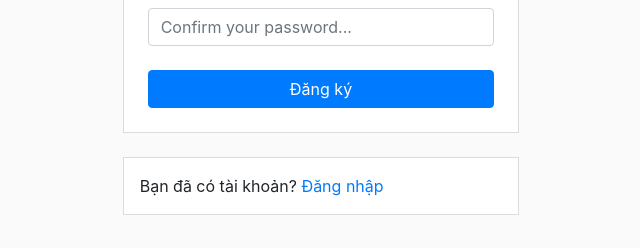
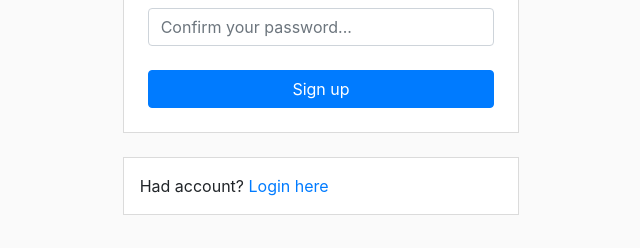
Before and after one commit to tuan1412/ig-clone-ui, a React (Create React App) app: page /signup in a window 1280 px wide. Shown: the part 381-629 px from the top of the page, without its empty margins (319-959 px from the left). Built offline with nearby package versions, Linux system fonts and the light colour scheme; no server answers.

Commit message:
add validate form

```diff
--- a/package.json
+++ b/package.json
@@ -3,6 +3,7 @@
   "version": "0.1.0",
   "private": true,
   "dependencies": {
+    "@hookform/resolvers": "^1.3.1",
     "@testing-library/jest-dom": "^5.11.6",
     "@testing-library/react": "^11.1.2",
     "@testing-library/user-event": "^12.2.2",
@@ -17,13 +18,15 @@
     "react-facebook-login": "^4.1.1",
     "react-feather": "^2.0.9",
     "react-google-login": "^5.2.1",
+    "react-hook-form": "^6.14.0",
     "react-images-upload": "^1.2.8",
     "react-loading-skeleton": "^2.1.1",
     "react-router-dom": "^5.2.0",
     "react-scripts": "4.0.0",
     "react-social-login-buttons": "^3.1.0",
     "socket.io-client": "^3.0.4",
-    "web-vitals": "^0.2.4"
+    "web-vitals": "^0.2.4",
+    "yup": "^0.32.8"
   },
   "scripts": {
     "dev": "react-scripts start",
--- a/src/App.js
+++ b/src/App.js
@@ -1,5 +1,5 @@
 import { useState, useEffect, createContext, useContext, useRef } from 'react';
-import { Route, Switch } from 'react-router-dom';
+import { Route, Switch, useHistory } from 'react-router-dom';
 import socketIOClient from 'socket.io-client';
 
 import Login from './pages/Login';
@@ -24,6 +24,7 @@ function App() {
   const [user, setUser] = useState(null);
   const [verifying, setVerifying] = useState(true);
   const socket = useRef();
+  const history = useHistory();
 
   useEffect(() => {
     try {
@@ -57,12 +58,24 @@ function App() {
     fetchUserInfo();
   }, []);
 
+  const login = ({ user, token }) => {
+    localStorage.setItem('token', token);
+    setUser(user);
+    return history.push('/');
+  }
+
+  const logout = () => {
+    localStorage.removeItem('token');
+    setUser(null);
+    return history.push('/login');
+  }
+
   if (verifying) {
     return <LoadingPage />
   };
 
   return (
-    <AuthContext.Provider value={{ user, setUser }}>
+    <AuthContext.Provider value={{ user, login, logout }}>
       <SocketContext.Provider value={socket.current}>
         <div className="App">
           <Switch>
--- a/src/pages/Login/index.js
+++ b/src/pages/Login/index.js
@@ -1,5 +1,5 @@
 import { useState } from 'react';
-import { Link, useHistory, useLocation } from 'react-router-dom';
+import { Link, useLocation } from 'react-router-dom';
 import {
   Container,
   Row,
@@ -7,57 +7,58 @@ import {
   Form,
   Alert
 } from 'react-bootstrap';
+import GoogleLogin from 'react-google-login';
+import FacebookLogin from 'react-facebook-login/dist/facebook-login-render-props';
+import { FacebookLoginButton, GoogleLoginButton } from 'react-social-login-buttons';
+import { useForm } from 'react-hook-form';
+import { yupResolver } from '@hookform/resolvers/yup';
+import * as yup from "yup";
+
 import Button from '../../components/Button'
 import api from '../../api/client';
+import LoadingPage from '../../components/LoadingPage';
+
 import { useAuth } from '../../App';
-import FacebookLogin from 'react-facebook-login/dist/facebook-login-render-props';
-import GoogleLogin from 'react-google-login';
-import { FacebookLoginButton, GoogleLoginButton } from "react-social-login-buttons";
-import LoadingPage from '../../components/LoadingPage';
 
 import './style.css';
 
+const schema = yup.object().shape({
+  username: yup
+    .string()
+    .email(),
+  password: yup
+    .string()
+    .min(6)
+});
+
 function Login() {
-  const { setUser } = useAuth();
-  const [form, setForm] = useState({
-    email: '',
-    password: '',
+  const { login } = useAuth();
+  const { register, handleSubmit, errors } = useForm({
+    resolver: yupResolver(schema),
   });
+
   const { search } = useLocation();
-
   const [error, setError] = useState('');
   const [loading, setLoading] = useState(false);
   const [loadingOauth, setLoadingOauth] = useState(false);
 
-  const history = useHistory();
-
-  const { email, password } = form;
-
-  const handleInputForm = (event) => {
-    const { name, value } = event.target;
-    setForm({
-      ...form,
-      [name]: value
-    });
-  };
-
-  const handleSumitForm = async () => {
+  const onSubmit = async (form) => {
+    const { username, password } = form;
     try {
       setLoading(true);
-      const res = await api.post('/auth/login', { username: email, password });
+      const res = await api.post('/auth/login', { username, password });
       setLoading(false);
       if (res && res.success) {
-        const { token } = res.data;
-        localStorage.setItem('token', token);
-        setUser(res.data)
-        return history.push('/');
+        const { token, ...user } = res.data;
+        return login({ user, token })
       }
       setError('Something went wrong');
+      setLoading(false);
     } catch (error) {
-      console.log(error);
       setLoading(false);
       setError('Something went wrong');
     }
+
   }
 
   const responseGoogle = async (response) => {
@@ -67,14 +68,12 @@ function Login() {
       const res = await api.post('/auth/login/oauth', { oauthId: googleId, username: email });
       setLoadingOauth(false);
       if (res && res.success) {
-        const { token } = res.data;
-        localStorage.setItem('token', token);
-        setUser(res.data)
-        return history.push('/');
+        const { token, ...user } = res.data;
+        return login({ user, token })
       }
+      setLoading(false);
       setError('Something went wrong');
     } catch (error) {
-      console.log(error);
       setLoadingOauth(false);
       setError('Something went wrong');
     }
@@ -87,14 +86,12 @@ function Login() {
       const res = await api.post('/auth/login/oauth', { oauthId: id, username: email });
       if (res && res.success) {
         setLoadingOauth(false);
-        const { token } = res.data;
-        localStorage.setItem('token', token);
-        setUser(res.data)
-        return history.push('/');
+        const { token, ...user } = res.data;
+        return login({ user, token })
       }
+      setLoading(false);
       setError('Something went wrong');
     } catch (error) {
-      console.log(error);
       setLoadingOauth(false);
       setError('Something went wrong');
     }
@@ -104,37 +101,56 @@ function Login() {
     return <LoadingPage />
   };
 
+  console.log(errors);
   return (
     <Container className="Login" fluid>
       <Row className="vh-100 justify-content-md-center align-items-center">
         <Col xs="12" md="4">
-          <Form className="card-wrapper p-4" onSubmit={(event) => event.preventDefault()}>
+          <div className="card-wrapper p-4">
+            <Form onSubmit={handleSubmit(onSubmit)} noValidate>
               <h4 className="mb-4">MindX Images</h4>
               <div className="mb-4">
                 {error && (
                   <Form.Group>
-                  <Alert variant="danger">{error}</Alert>
+                    <Alert
+                      variant="danger"
+                      onClose={() => setError('')}
+                      dismissible
+                    >
+                      {error}
+                    </Alert>
                   </Form.Group>
                 )}
                 <Form.Group>
                   <Form.Control
-                  type="email"
-                  name="email"
+                    ref={register}
+                    name="username"
                     placeholder="Enter your email..."
-                  value={email}
-                  onChange={handleInputForm}
+                    isInvalid={errors.username}
                   />
+                  {errors.username && (
+                    <Form.Control.Feedback type="invalid">
+                      {errors.username.message}
+                    </Form.Control.Feedback>
+                  )}
                 </Form.Group>
                 <Form.Group>
                   <Form.Control
+                    ref={register}
                     type="password"
                     name="password"
                     placeholder="Enter your password..."
-                  value={password}
-                  onChange={handleInputForm} />
+                    isInvalid={errors.password}
+                  />
+                  {errors.password && (
+                    <Form.Control.Feedback type="invalid">
+                      {errors.password.message}
+                    </Form.Control.Feedback>
+                  )}
                 </Form.Group>
               </div>
-            <Button onClick={handleSumitForm} loading={loading} type="submit" block variant="primary">Đăng nhập</Button>
+              <Button loading={loading} type="submit" block variant="primary">Đăng nhập</Button>
+            </Form>
             <div className="text-center my-3">Or login with</div>
             <div className="social-button">
               <FacebookLogin
@@ -152,9 +168,9 @@ function Login() {
                 cookiePolicy={'single_host_origin'}
               />
             </div>
-          </Form>
+          </div>
           <div className="card-wrapper mt-4 p-3">
-            <div>Bạn không có tài khoản? <Link to="/signup">Đăng ký</Link></div>
+            <div>No account? <Link to="/signup">Sign up here</Link></div>
           </div>
         </Col>
       </Row>
--- a/src/pages/Signup/index.js
+++ b/src/pages/Signup/index.js
@@ -1,5 +1,5 @@
 import { useState } from 'react';
-import { Link, useHistory } from 'react-router-dom';
+import { Link } from 'react-router-dom';
 import {
   Container,
   Row,
@@ -8,99 +8,116 @@ import {
   Alert
 } from 'react-bootstrap';
 import Button from '../../components/Button'
+import { useForm } from 'react-hook-form';
+import { yupResolver } from '@hookform/resolvers/yup';
+import * as yup from "yup";
 
 import api from '../../api/client';
 
 import './style.css';
 import { useAuth } from '../../App';
 
+const schema = yup.object().shape({
+  username: yup
+    .string()
+    .email(),
+  password: yup
+    .string()
+    .min(6),
+  confirmPassword: yup.string()
+    .oneOf([yup.ref('password')], 'confirm password not match')
+});
+
 function SignUp() {
-  const { setUser } = useAuth();
-  const [form, setForm] = useState({
-    email: '',
-    password: '',
-    confirmPassword: ''
+  const { login } = useAuth();
+  const { register, handleSubmit, errors } = useForm({
+    resolver: yupResolver(schema),
   });
   const [error, setError] = useState('');
 
-  const history = useHistory();
-
-  const { email, password, confirmPassword } = form;
   const [loading, setLoading] = useState(false);
 
-  const handleSumitForm = async (event) => {
-    event.preventDefault();
+  const onSubmit = async (form) => {
+    const { email, password, confirmPassword } = form;
 
     try {
       setLoading(true);
       const res = await api.post('/auth/register', { username: email, password, confirmPassword });
       setLoading(false);
-
       if (res && res.success) {
-        const { token } = res.data;
-        localStorage.setItem('token', token);
-        setUser(res.data);
-        return history.push('/');
+        const { token, ...user } = res.data;
+        login({ user, token });
       }
       setError('Something went wrong');
     } catch (error) {
       setError('Something went wrong');
+      setLoading(false);
     }
   }
-
-  const handleInputForm = (event) => {
-    const { name, value } = event.target;
-    setForm({
-      ...form,
-      [name]: value
-    });
-  };
 
   return (
     <Container className="Signup" fluid={true}>
       <Row className="vh-100 justify-content-md-center align-items-center">
         <Col xs="12" md="4">
-          <Form className="card-wrapper p-4" onSubmit={handleSumitForm}>
+          <Form className="card-wrapper p-4" onSubmit={handleSubmit(onSubmit)}>
             <h4 className="mb-4">MindX Images</h4>
             <div className="mb-4">
               {error && (
                 <Form.Group>
-                  <Alert variant="danger">{error}</Alert>
+                  <Alert
+                    variant="danger"
+                    onClose={() => setError('')}
+                    dismissible>
+                    {error}
+                  </Alert>
                 </Form.Group>
               )}
-              < Form.Group >
+              <Form.Group >
                 <Form.Control
-                  type="email"
-                  name="email"
+                  ref={register}
+                  name="username"
                   placeholder="Enter your email..."
-                  value={email}
-                  onChange={handleInputForm}
+                  isInvalid={errors.username}
                 />
-                <Form.Control.Feedback type="invalid">Looks good!</Form.Control.Feedback>
+                {errors.username && (
+                  <Form.Control.Feedback type="invalid">
+                    {errors.username.message}
+                  </Form.Control.Feedback>
+                )}
               </Form.Group>
               <Form.Group>
                 <Form.Control
+                  ref={register}
                   type="password"
                   name="password"
                   placeholder="Enter your password..."
-                  onChange={handleInputForm}
-                  value={password}
+                  isInvalid={errors.password}
                 />
+                {errors.password && (
+                  <Form.Control.Feedback type="invalid">
+                    {errors.password.message}
+                  </Form.Control.Feedback>
+                )}
               </Form.Group>
               <Form.Group>
                 <Form.Control
+                  ref={register}
                   type="password"
                   name="confirmPassword"
                   placeholder="Confirm your password..."
-                  onChange={handleInputForm}
-                  value={confirmPassword}
+                  isInvalid={errors.confirmPassword}
                 />
+                {errors.confirmPassword && (
+                  <Form.Control.Feedback type="invalid">
+                    {errors.confirmPassword.message}
+                  </Form.Control.Feedback>
+                )}
               </Form.Group>
             </div>
-            <Button loading={loading} type="submit" block color="primary">Đăng ký</Button>
+            <Button loading={loading} type="submit" block color="primary">Sign up</Button>
           </Form>
           <div className="card-wrapper mt-4 p-3">
-            <div>Bạn đã có tài khoản? <Link to="/login">Đăng nhập</Link></div>
+            <div>Had account? <Link to="/login">Login here</Link></div>
           </div>
         </Col>
       </Row>
```
Also changed, not shown: src/components/Navbar/index.js (+5 -7 lines), src/index.js (+3 -5 lines), 1 other file (tests, documents, lock files or other folders). Lines whose indentation alone changed are shown as unchanged.
